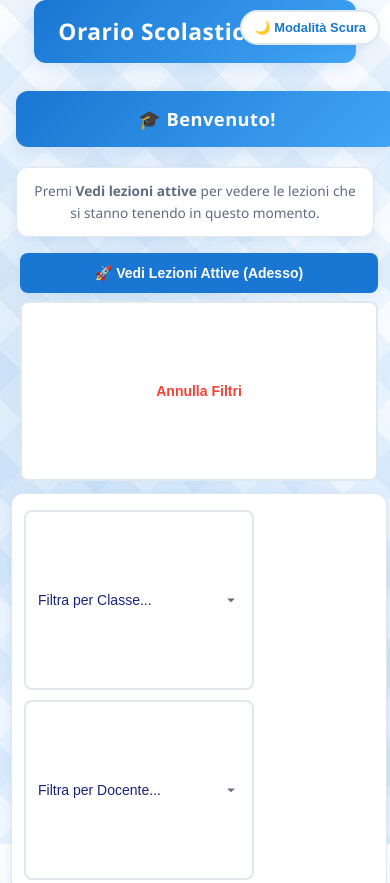
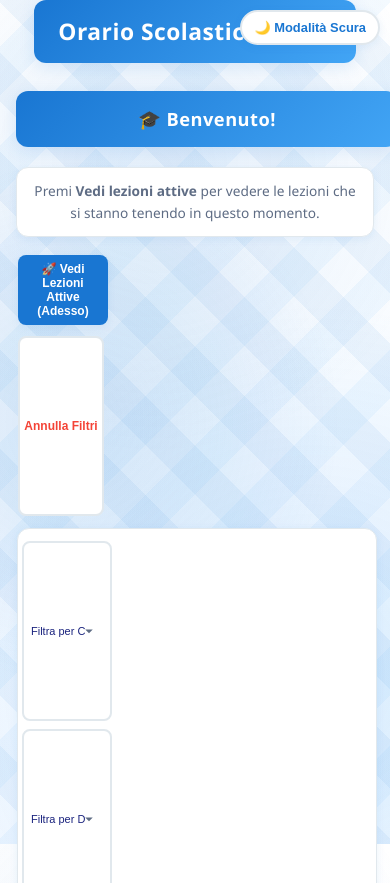
Before and after one commit to francyspin/CercaProf, a plain HTML site: page index.html in a window 390 px wide. Shown: the top 883 px of the page. Drawn offline with Linux system fonts and the light colour scheme.

Commit message:
Grafica mobile modificata

```diff
--- a/style.css
+++ b/style.css
@@ -690,14 +690,17 @@ body.dark-mode .banner-lezioni {
 
   .form-group-wrapper {
     order: 5;
-    gap: 12px;
-    margin-bottom: 16px;
+    gap: 10px;
+    margin-bottom: 12px;
     width: 100%;
-    padding: 0 4px;
+    padding: 0 2px;
   }
 
   #risultati {
     order: 6;
+    max-width: 100%;
+    padding: 0 4px;
+    margin-top: 16px !important;
   }
 
   .dark-mode-btn {
@@ -709,35 +712,40 @@ body.dark-mode .banner-lezioni {
 
   .form-group-principale {
     flex-direction: column;
-    gap: 8px;
+    gap: 7px;
     max-width: 100%;
   }
 
-  .btn-adesso,
+  .btn-adesso {
+    width: 90px !important;
+    font-size: 12px !important;
+    padding: 7px !important;
+    border-radius: 8px !important;
+    margin: 2px 0 !important;
+  }
+
   .btn-reset {
-    width: 100% !important;
-    font-size: 14px !important;
-    padding: 12px !important;
+    width: 86px !important;
+    font-size: 12px !important;
+    padding: 6px 2px !important;
     border-radius: 8px !important;
+    margin: 2px 0 !important;
   }
 
   .form-group-filtri {
     flex-direction: column !important;
-    gap: 10px !important;
+    gap: 4px !important;
     width: calc(100% - 8px) !important;
-    padding: 16px 12px !important;
+    padding: 10px 4px !important;
   }
 
   .form-group-filtri select {
-    width: 100% !important;
-    font-size: 14px !important;
-    padding: 12px 32px 12px 12px !important;
-  }
-
-  #risultati {
-    max-width: 100%;
-    padding: 0 4px;
-    margin-top: 16px !important;
+    width: 90px !important;
+    min-width: 70px !important;
+    max-width: 110px !important;
+    font-size: 11px !important;
+    padding: 7px 25px 7px 7px !important;
+    margin: 2px 0 !important;
   }
 
   .contenitore-tabella {
@@ -760,7 +768,7 @@ body.dark-mode .banner-lezioni {
 
   .btn-pagi {
     min-width: 36px !important;
-    padding: 8px 12px !important;
+    padding: 7px 10px !important;
     font-size: 0.85em !important;
   }
 
@@ -786,7 +794,7 @@ body.dark-mode .banner-lezioni {
 
   .orario-griglia th,
   .orario-griglia td {
-    padding: 8px 4px;
+    padding: 7px 3px;
     font-size: 0.8em;
   }
 
@@ -813,6 +821,7 @@ body.dark-mode .banner-lezioni {
   }
 }
 
+
 /* TABLET */
 @media (min-width: 601px) and (max-width: 900px) {
   h1 {
```
